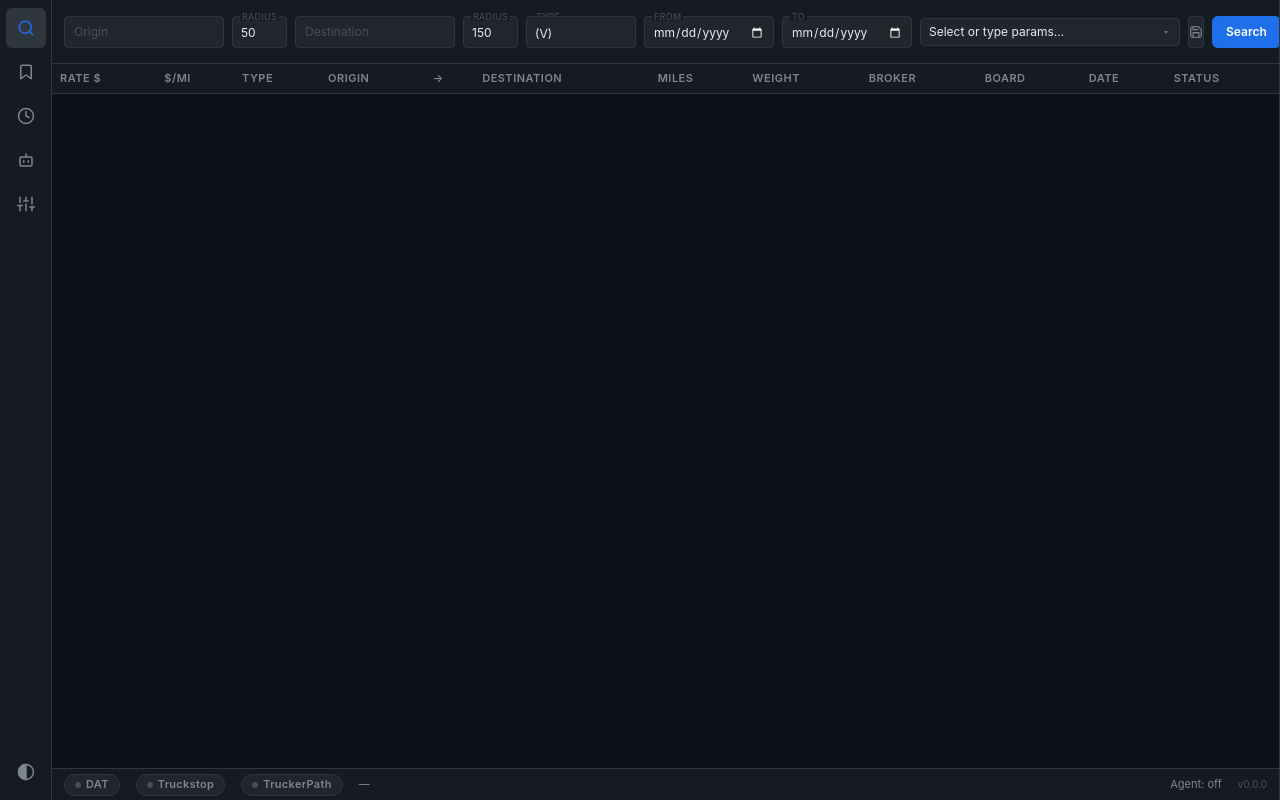
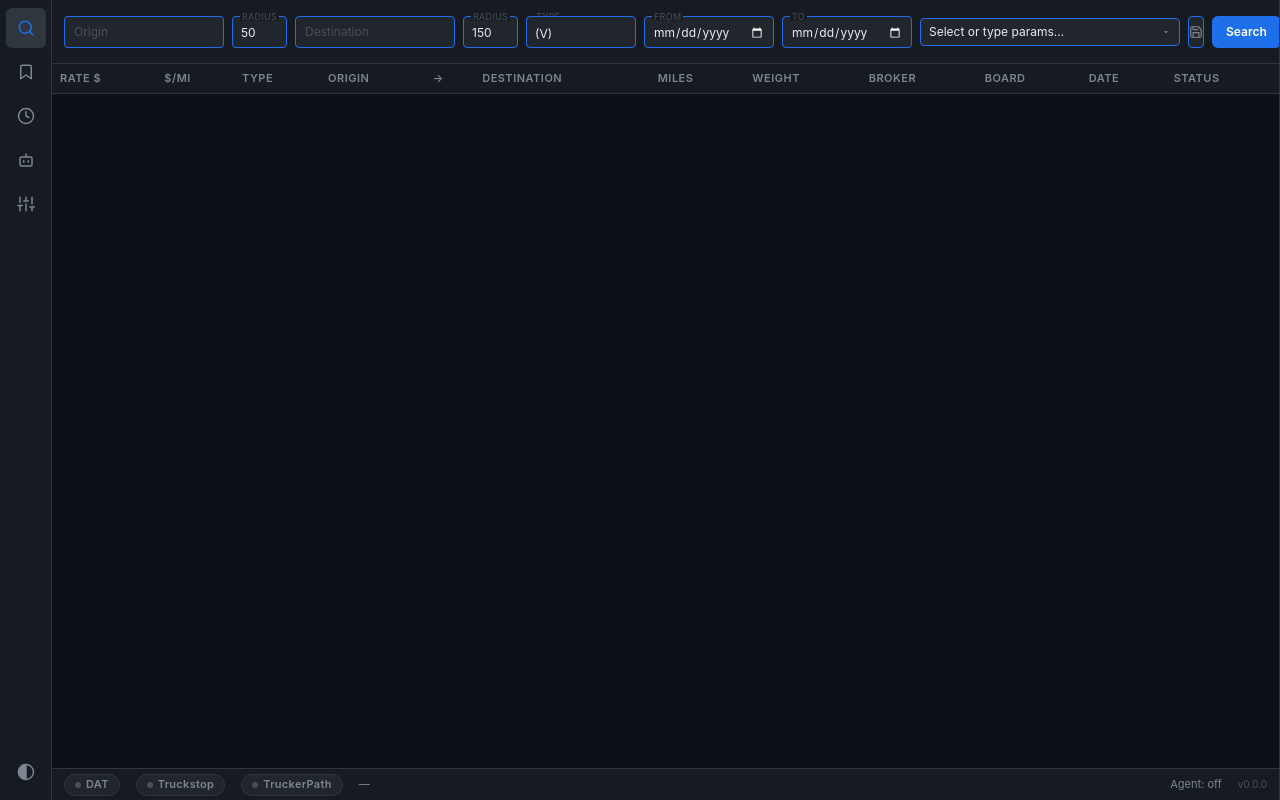
Before and after one commit to trucksyst/aida, a browser extension: page ui/app.html in a window 1280 px wide. Drawn offline with Linux system fonts and the light colour scheme.

Commit message:
style: blue accent border on all UI elements, center detail buttons
- Applied border: 1px solid var(--accent) to:
  search inputs, equip-display, preset-display, preset-save-btn, .btn
- Centered detail-actions buttons with justify-content:center
- Board-toggle buttons (DAT/Truckstop/TruckerPath) NOT modified

```diff
--- a/ui/components/styles.css
+++ b/ui/components/styles.css
@@ -248,7 +248,7 @@ body {
 .search-field input,
 .search-field select {
     background: var(--bg-tertiary);
-    border: 1px solid var(--border);
+    border: 1px solid var(--accent);
     border-radius: var(--radius-sm);
     color: var(--text-primary);
     font-size: var(--font-size-sm);
@@ -328,7 +328,7 @@ body {
 
 .equip-display {
     background: var(--bg-tertiary);
-    border: 1px solid var(--border);
+    border: 1px solid var(--accent);
     border-radius: var(--radius-sm);
     padding: 6px 8px 4px;
     font-size: var(--font-size-sm);
@@ -421,7 +421,7 @@ body {
     align-items: center;
     gap: 4px;
     background: var(--bg-tertiary);
-    border: 1px solid var(--border);
+    border: 1px solid var(--accent);
     border-radius: var(--radius-sm);
     color: var(--text-primary);
     cursor: pointer;
@@ -466,7 +466,7 @@ body {
     align-items: center;
     justify-content: center;
     background: var(--bg-tertiary);
-    border: 1px solid var(--border);
+    border: 1px solid var(--accent);
     border-radius: var(--radius-sm);
     color: var(--text-secondary);
     cursor: pointer;
@@ -1182,6 +1182,7 @@ body {
     background: var(--bg-secondary);
     display: flex;
     align-items: center;
+    justify-content: center;
     gap: 8px;
 }
 
@@ -1191,7 +1192,7 @@ body {
     gap: 5px;
     padding: 2px 10px;
     border-radius: 12px;
-    border: 1px solid var(--border);
+    border: 1px solid var(--accent);
     background: var(--bg-tertiary);
     color: var(--text-secondary);
     font-size: var(--font-size-xs);
```
